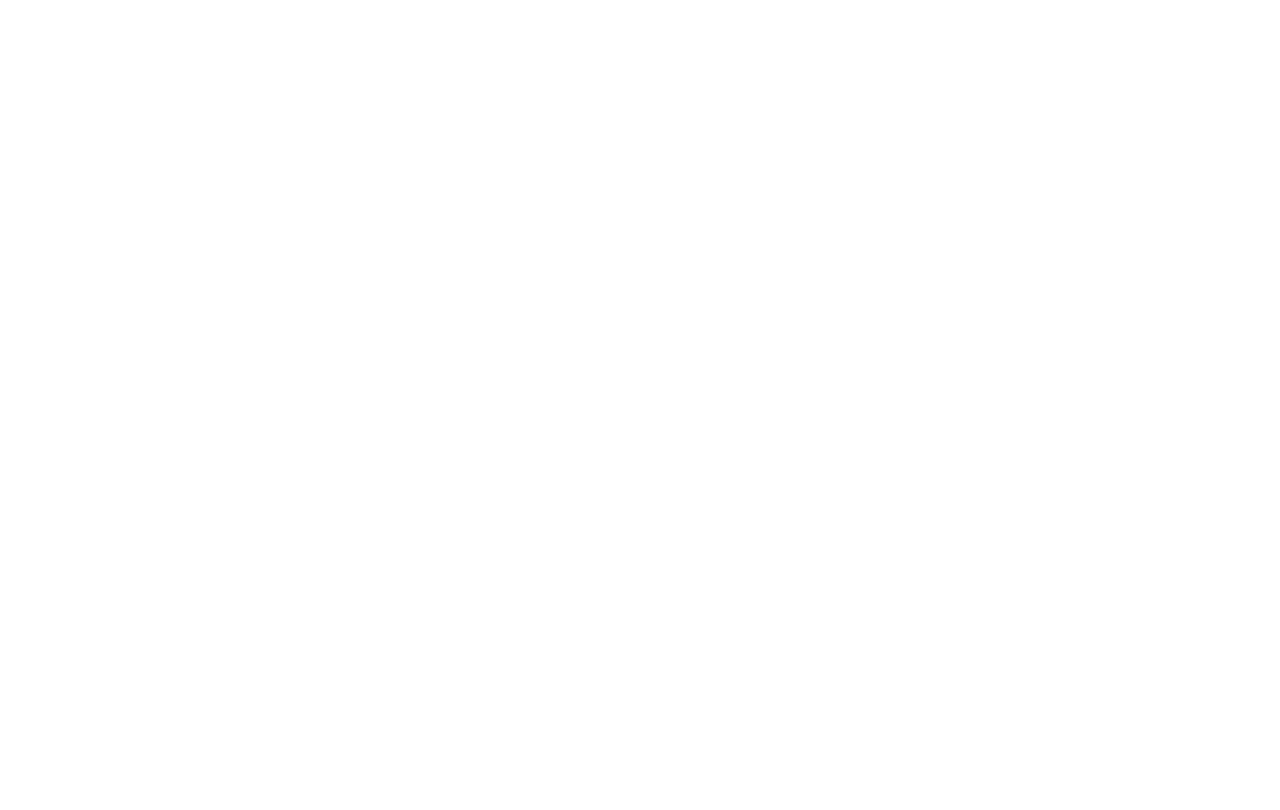
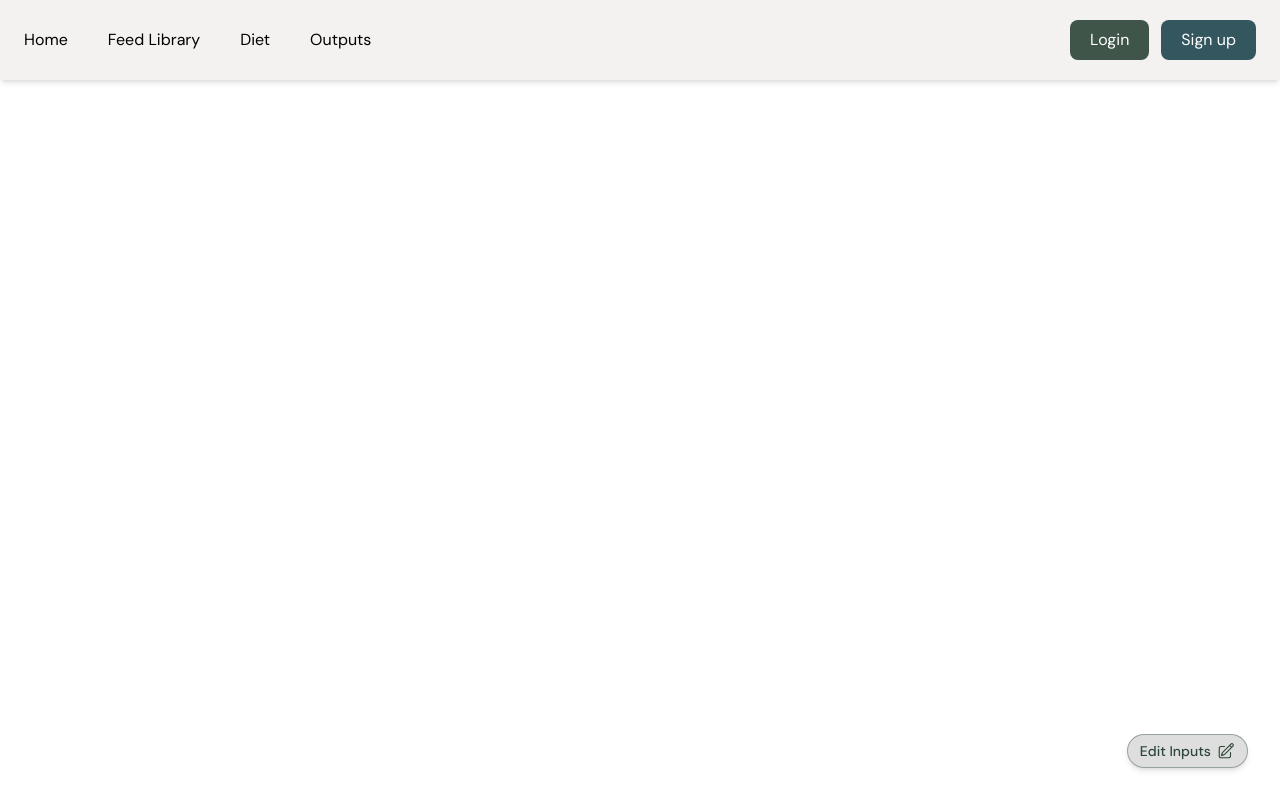
Before and after one commit to Dairy-Data-Integration/NASEM-Webapp, a React (Vite) app: page /diet in a window 1280 px wide. Before the commit this address had no page. Shown: the top 810 px of the page. Built offline with nearby package versions, Linux system fonts and the light colour scheme.

Commit message:
implemented Diet page and sidebar layout with tab structure

```diff
--- a/src/App.jsx
+++ b/src/App.jsx
@@ -3,6 +3,7 @@
 import Navbar from "./components/LandingPage/Navbar";
 import LoginPage from "./components/LoginPage/Login";
 import SignupPage from './components/SignupPage/SignupPage';
+import DietPage from './components/DietPage/DietPage';
 
 const App = () => {
   return (
@@ -12,6 +13,9 @@
           <Route path="/" element={<><Navbar /><HeroSection /></>} />
           <Route path="/login" element={<LoginPage />} />
           <Route path='/signup' element={<SignupPage />} />
+          <Route path="/diet" element={<><Navbar /> <DietPage /></>} />
+          <Route path="/library" element={<><Navbar /></>} />
+          <Route path="/outputs" element={<><Navbar /></>} />
         </Routes>
       </div>
     </Router>
--- /dev/null
+++ b/src/components/DietPage/DietPage.jsx
@@ -0,0 +1,28 @@
+import { useState } from "react";
+import { HiOutlinePencilSquare } from "react-icons/hi2";
+import Sidebar from "./Sidebar/Sidebar";
+
+
+const DietPage = () => {
+
+    const [isSidebarOpen, setIsSidebarOpen] = useState(false);
+
+    return (
+        <div className="w-full h-screen">
+
+            {/* Edit Inputs Buton */}
+            <button className="edit-inputs-btn text-dark-green" onClick={() => setIsSidebarOpen(!isSidebarOpen)}>
+                Edit Inputs
+                <HiOutlinePencilSquare size={18}/>
+            </button>
+
+            {/* Sidebar */}
+            {isSidebarOpen && (
+                <Sidebar onClose={() => setIsSidebarOpen(!isSidebarOpen)} />
+            )}
+
+        </div>
+    )
+}
+
+export default DietPage;
--- /dev/null
+++ b/src/components/DietPage/Sidebar/AdvancedSidebar.jsx
@@ -0,0 +1,7 @@
+const AdvancedSidebar = () => {
+    return (
+        <div className=""></div>
+    )
+}
+
+export default AdvancedSidebar;
--- /dev/null
+++ b/src/components/DietPage/Sidebar/MainSidebar.jsx
@@ -0,0 +1,7 @@
+const MainSidebar = () => {
+    return (
+        <div className=""></div>
+    )
+}
+
+export default MainSidebar;
--- /dev/null
+++ b/src/components/DietPage/Sidebar/Sidebar.jsx
@@ -0,0 +1,39 @@
+import { useState } from "react";
+import { IoClose } from "react-icons/io5";
+import MainSidebar from "./MainSidebar";
+import AdvancedSidebar from "./AdvancedSidebar";
+
+const Sidebar = ({ onClose }) => {
+    const [activeTab, setActiveTab] = useState('main');
+
+    return (
+        <div className="w-1/4 h-full text-white z-50 shadow-lg ">
+            <div className="flex w-full items-center justify-between mt-5 pr-2.5">
+                <div className="flex items-center gap-4">
+                    <button
+                        className={`sidebar-tab ${activeTab === "main" ? "bg-dark-green" : "bg-dark-green/40 hover:bg-dark-green/60"}`}
+                        onClick={() => setActiveTab("main")}>
+                            Main
+                    </button>
+                    <button
+                        className={`sidebar-tab ${activeTab === "advanced" ? "bg-dark-green" : "bg-dark-green/40 hover:bg-dark-green/60"}`}
+                        onClick={() => setActiveTab("advanced")}>
+                            Advanced
+                    </button>
+                </div>
+
+                <button onClick={onClose}>
+                    <IoClose size={24} className="text-dark-green cursor-pointer"/>
+                </button>
+            </div>
+
+            {/* Sidebar Body */}
+            <div className="bg-dark-green w-full h-full">
+                {activeTab === "main" ? <MainSidebar /> : <AdvancedSidebar />}
+            </div>
+
+        </div>
+    )
+}
+
+export default Sidebar;
--- a/src/components/LandingPage/Navbar.jsx
+++ b/src/components/LandingPage/Navbar.jsx
@@ -23,11 +23,10 @@
 
         {/* Desktop nav links */}
         <ul className="hidden sm:flex gap-6 lg:gap-10 text-sm lg:text-base">
-          <a className="cursor-pointer">Home</a>
-          <a className="cursor-pointer">Inputs</a>
-          <a className="cursor-pointer">Feed Library</a>
-          <a className="cursor-pointer">Diet</a>
-          <a className="cursor-pointer">Outputs</a>
+          <a className="cursor-pointer" href="/">Home</a>
+          <a className="cursor-pointer" href="/library">Feed Library</a>
+          <a className="cursor-pointer" href="/diet">Diet</a>
+          <a className="cursor-pointer" href="/outputs">Outputs</a>
         </ul>
       </div>
 
@@ -52,7 +51,6 @@
             className="absolute top-full left-0 w-full bg-bg px-6 py-4 flex flex-col gap-4 shadow-md sm:hidden z-50"
           >
             <a className="cursor-pointer">Home</a>
-            <a className="cursor-pointer">Inputs</a>
             <a className="cursor-pointer">Feed Library</a>
             <a className="cursor-pointer">Diet</a>
             <a className="cursor-pointer">Outputs</a>
--- a/src/index.css
+++ b/src/index.css
@@ -13,6 +13,7 @@
   --breakpoint-xs: 500px;
   --color-light-blue: #BAD2D9;
   --color-dark-signup: #1F2B37;
+  --color-dark-green: #2D4639;
 }
 
 /* Apply DM Sans to all elements */
@@ -32,4 +33,12 @@
   .input-field-label {
     @apply font-semibold text-dark-signup text-lg sm:text-2xl
   }
+
+  .edit-inputs-btn {
+    @apply absolute bottom-8 right-8 bg-[#DEDEDE] rounded-full flex items-center justify-center gap-1.5 px-3 py-1.5 font-medium shadow-md text-sm border border-dark-green/40 cursor-pointer hover:bg-[#d0d0d0] hover:shadow-lg hover:border-dark-green
+  }
+
+  .sidebar-tab {
+    @apply px-10 py-1 rounded-t-[10px] font-medium cursor-pointer
+  }
 }
```
